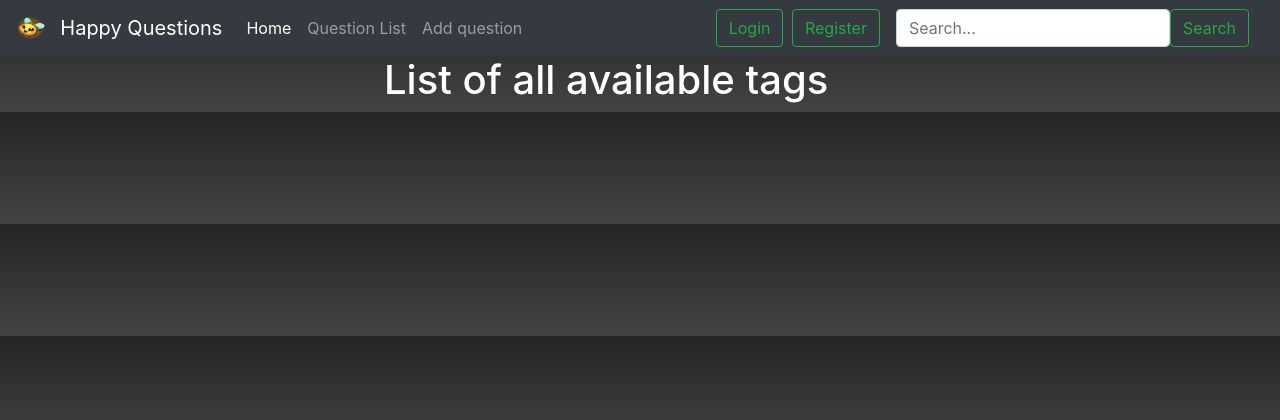
After one commit to damianTrybuszek/Ask-Mate, a Flask app: template templates/tags.html in a window 1280 px wide. The commit adds this page. Shown: the top 420 px of the page. Run offline with Flask 2, Linux system fonts and the light colour scheme; the template is opened without the code that fills it, so the values that code supplies are empty; some libraries are stand-ins or nearby versions.

Commit message:
added tags page

```diff
--- a/server.py
+++ b/server.py
@@ -333,5 +333,11 @@ def user_page(user_id):
                            answers_given=answers_given, comments_given=comments_given)
 
 
+@app.route("/tags", methods=["GET", "POST"])
+def display_tags():
+    tags_list = data_handling.get_all_tags()
+    return render_template("tags.html", tags_list=tags_list)
+
+
 if __name__ == "__main__":
     app.run(debug=True)
--- a/templates/display.html
+++ b/templates/display.html
@@ -25,6 +25,7 @@
         <button type="button" class="btn-lg btn-dark rounded-0" style="width: 100%"><a href="/question/{{ question['id'] }}/new-tag">Add tag to this question!</a></button>
         <button type="button" class="btn-lg btn-dark rounded-0" style="width: 100%"><a href="/list">Go to questions list page!</a></button>
         <button type="button" class="btn-lg btn-dark rounded-0" style="width: 100%"><a href="/question/{{ question['id'] }}/delete">Delete this question</a></button>
+        <button type="button" class="btn-lg btn-dark rounded-0" style="width: 100%"><a href="/tags">Show all tags</a></button>
     </div>
 
 {#            Question Comments#}
--- a/templates/index.html
+++ b/templates/index.html
@@ -50,8 +50,12 @@
         <h4 class="header"><a href="/users">See All Users</a></h4>
     </button>
 
+{#    <button type="button" class="btn btn-dark btn-lg btn-block">#}
+{#        <h4 class="header"><a href="/user/{{ user['id'] }}">User Profile</a></h4>#}
+{#    </button>#}
+
     <button type="button" class="btn btn-dark btn-lg btn-block">
-        <h4 class="header"><a href="/user/{{ user['id'] }}">User Profile</a></h4>
+        <h4 class="header"><a href="/tags">See all tags</a></h4>
     </button>
 </div>
 
--- /dev/null
+++ b/templates/tags.html
@@ -0,0 +1,13 @@
+{% extends "base.html" %}
+{% block title %} Tags {% endblock %}
+
+{% block content %}
+<div class="mx-auto" style="width: 40%">
+    <h1 class="text-white">List of all available tags</h1>
+    <ul class="list-group">
+        {% for tag in tags_list %}
+            <li class="list-group-item ">{{ tag['name'] }}</li>
+        {% endfor %}
+    </ul>
+</div>
+{% endblock %}
```
Also changed, not shown: data_handling.py (+7 -0 lines).
